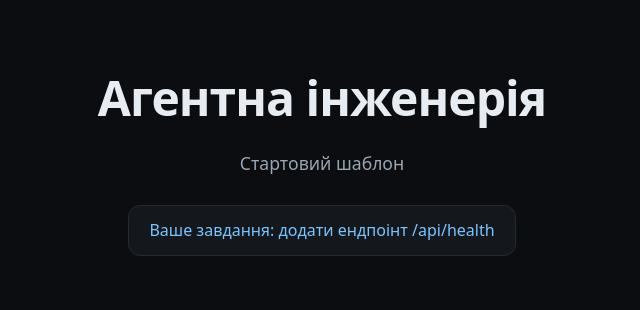
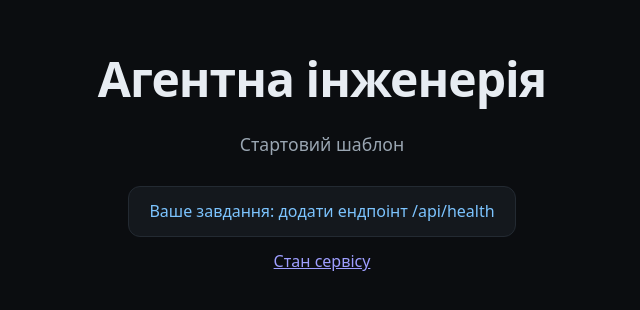
Before and after one commit to IlonaDembitska/Lab-1-Agent-Ready-Repository, a Next.js app: page / in a window 1280 px wide. Shown: the part 242-552 px from the top of the page, without its empty margins (318-958 px from the left). Built offline with nearby package versions, Linux system fonts and the light colour scheme.

Commit message:
lab1 step 06: add browser test for health link

```diff
--- a/app/page.tsx
+++ b/app/page.tsx
@@ -32,6 +32,9 @@ export default function HomePage() {
       >
         {TASK_HINT}
       </p>
+      <a href="/api/health">
+  Стан сервісу
+</a>
     </main>
   );
 }
```
Also changed, not shown: 1 other file (tests, documents, lock files or other folders).
